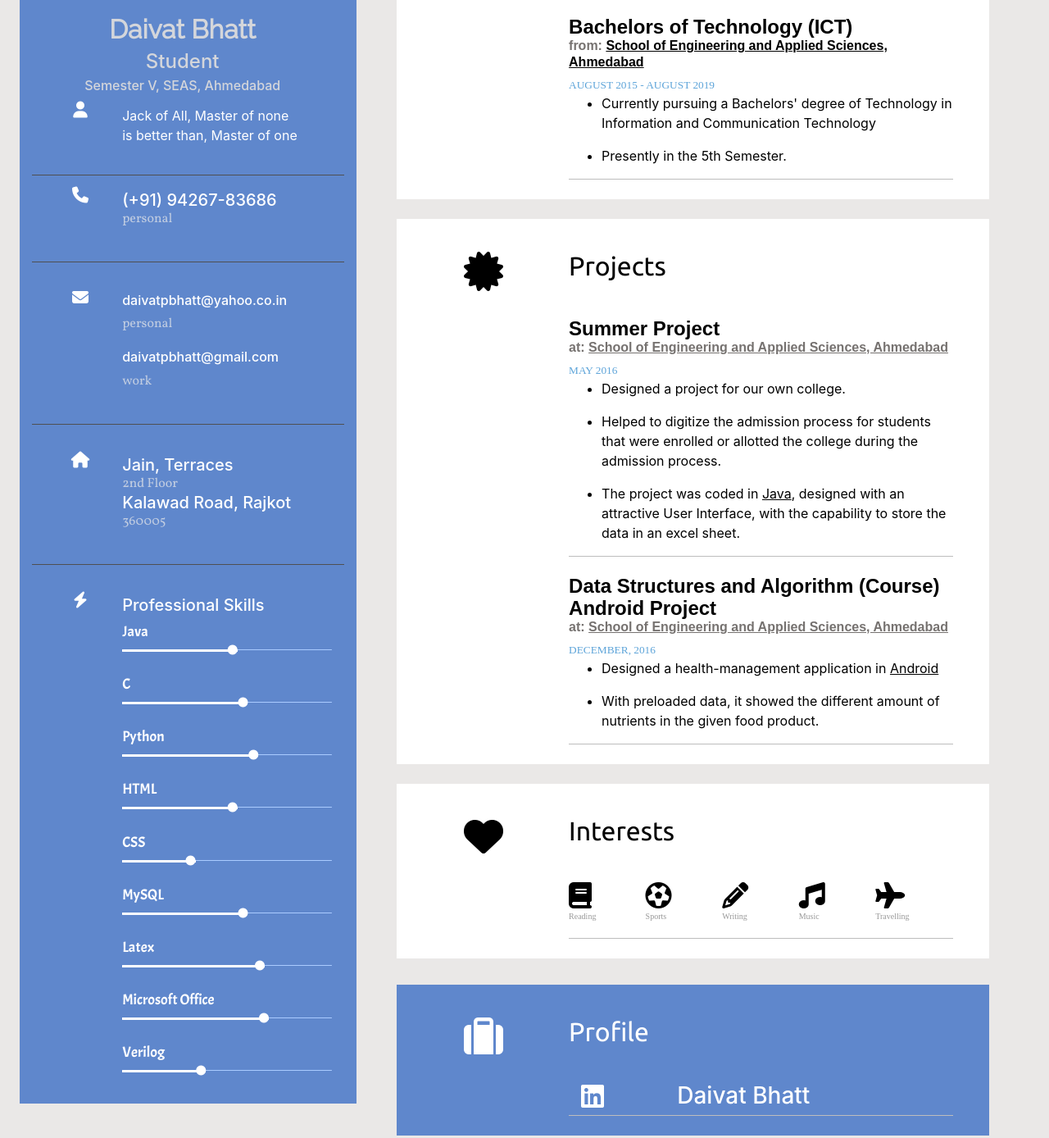
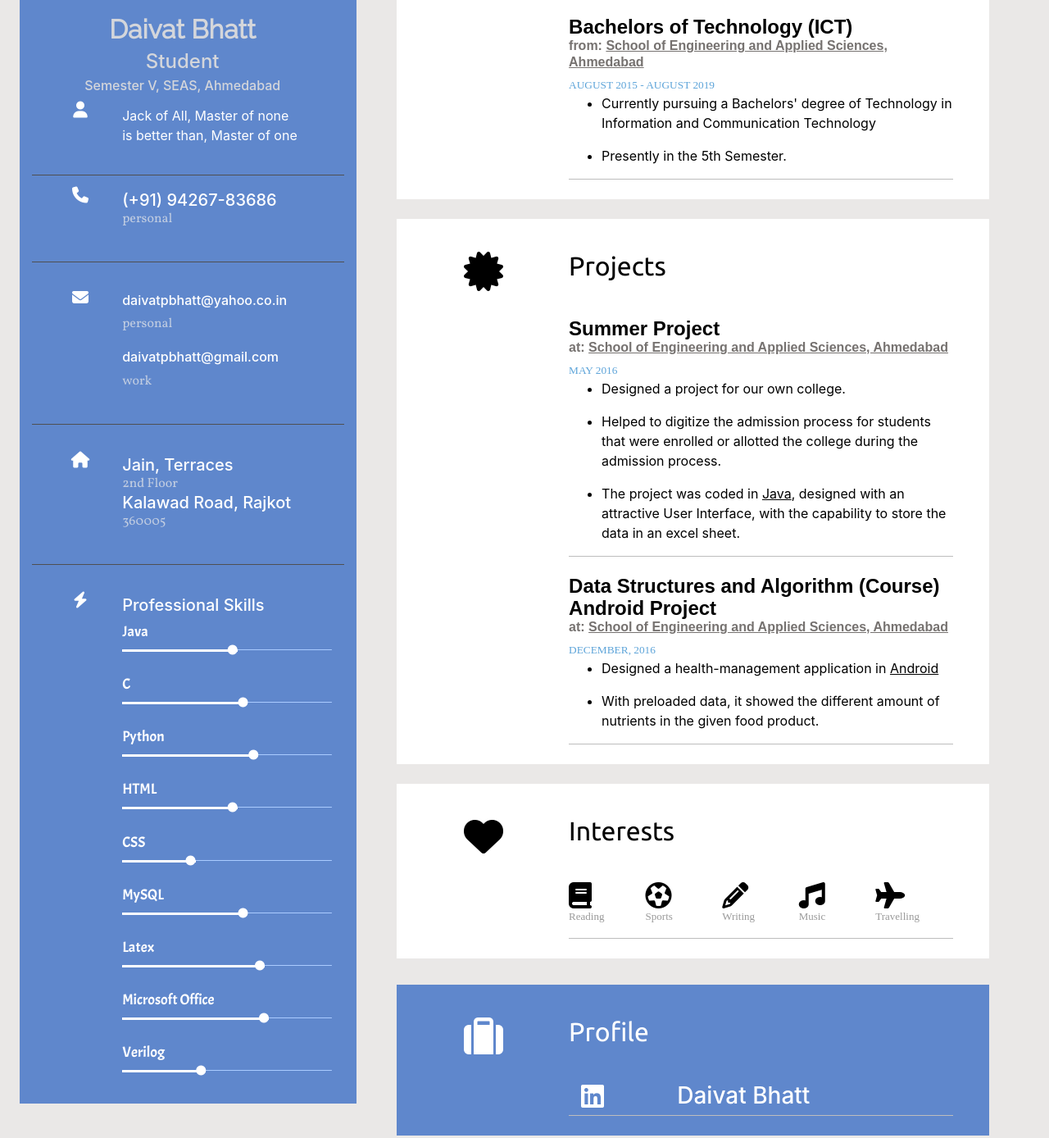
Before and after one commit to daivatpbhatt/daivatpbhatt.github.io, a plain HTML site: page index.html in a window 1280 px wide. Shown: the part 396-1784 px from the top of the page at 82% size. Drawn offline with Linux system fonts and the light colour scheme; a web font is replaced by a local one.

Commit message:
Update front_page_css.css

```diff
--- a/css/front_page_css.css
+++ b/css/front_page_css.css
@@ -13,6 +13,11 @@
 .education a{
 	color: black;
 }
+
+.education a.institute_name{
+	color: #767270;
+}
+
 
 .project a{
 	color: black;
@@ -303,7 +308,7 @@
 	display: block;
 	color: black;
 	opacity: 0.4;
-	font-size: x-small;
+	font-size: small;
 }
 
 
```
